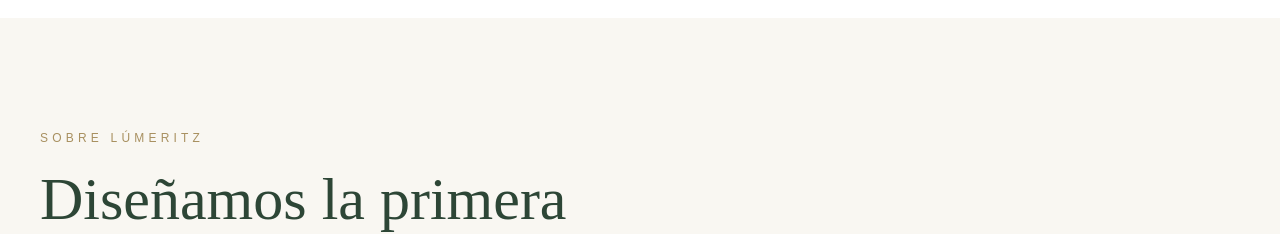
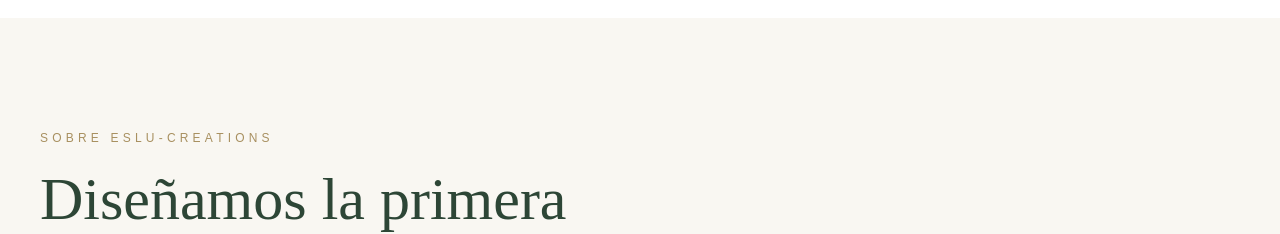
Before and after one commit to EsLu-Creations/LUMERITZ, a Next.js app: page / in a window 1280 px wide. Shown: the part 4800-5034 px from the top of the page. Built offline with nearby package versions, Linux system fonts and the light colour scheme.

Commit message:
style(component): cambio de nombre

```diff
--- a/src/components/AboutUs/AboutUs.tsx
+++ b/src/components/AboutUs/AboutUs.tsx
@@ -9,7 +9,7 @@ const AboutUs = () => {
         <div className="space-y-8">
           <div className="space-y-4">
             <p className="text-xs uppercase tracking-[0.35em] text-lumeritz-gold font-medium">
-              Sobre Lúmeritz
+              Sobre EsLu-Creations
             </p>
 
             <h2 className="font-serif text-5xl md:text-6xl leading-tight text-lumeritz-green">
```
